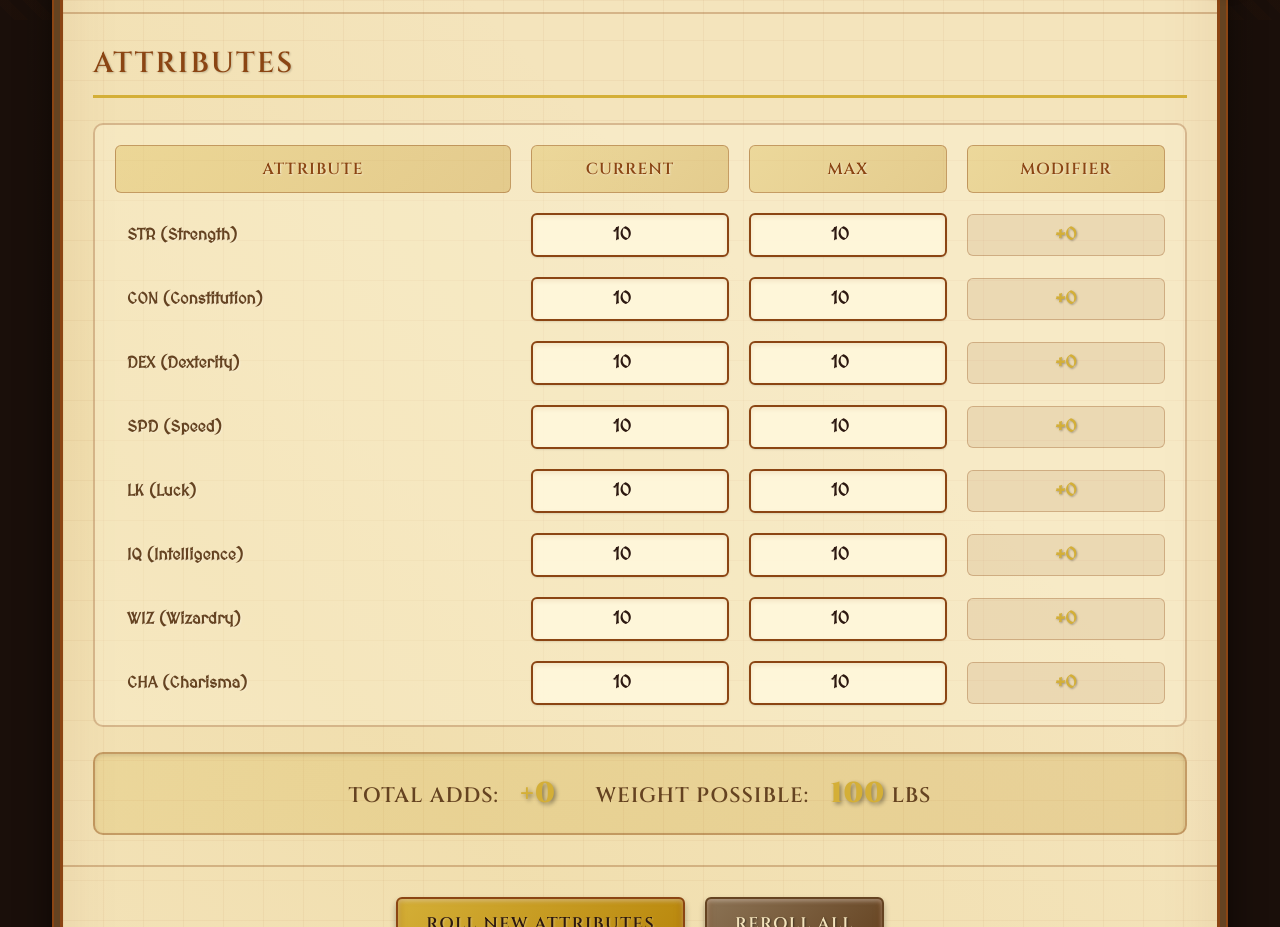
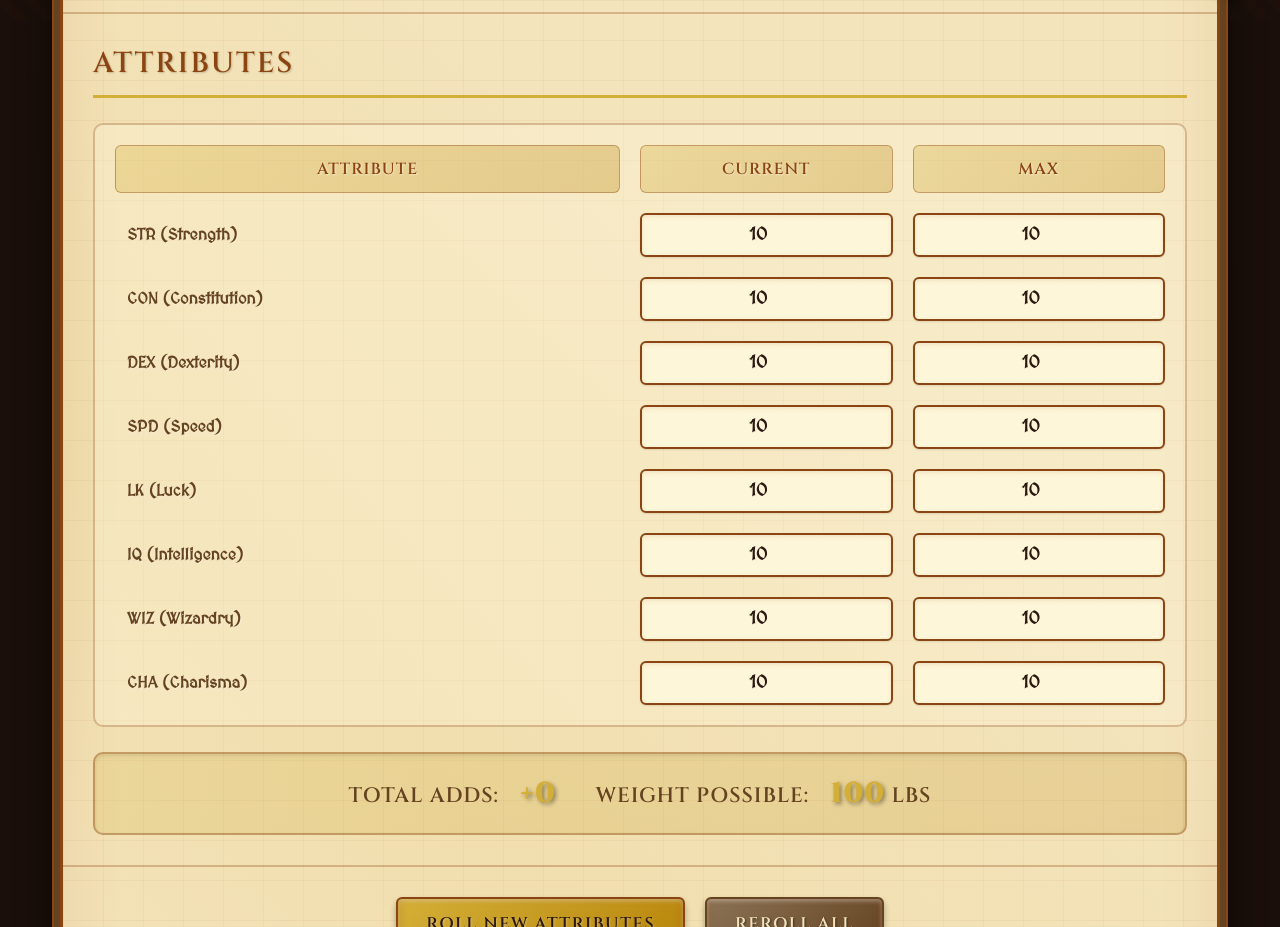
Before and after one commit to jamtur01/ttchargenerator, a plain HTML site: page index.html in a window 1280 px wide. Shown: the part 780-1707 px from the top of the page. Drawn offline with Linux system fonts and the light colour scheme.

Commit message:
Removed modifier column

```diff
--- a/app.js
+++ b/app.js
@@ -106,8 +106,7 @@ class TTCharacterGenerator {
         ['str', 'con', 'dex', 'spd', 'lk', 'iq', 'wiz', 'cha'].forEach(attr => {
             this.attributeElements[attr] = {
                 current: document.getElementById(`${attr}-current`),
-                max: document.getElementById(`${attr}-max`),
-                modifier: document.getElementById(`${attr}-modifier`)
+                max: document.getElementById(`${attr}-max`)
             };
         });
     }
@@ -684,12 +683,6 @@ class TTCharacterGenerator {
     }
 
     updateModifiers() {
-        // Update attribute modifiers (for display only)
-        Object.keys(this.attributeElements).forEach(attr => {
-            const modifier = this.character.calculateModifier(this.character.attributes[attr].current);
-            this.attributeElements[attr].modifier.textContent = modifier >= 0 ? `+${modifier}` : `${modifier}`;
-        });
-
         // Update total combat adds (only STR, DEX, SPD, LK > 12)
         const adds = this.character.calculateTotalAdds();
         this.elements.totalAdds.textContent = adds >= 0 ? `+${adds}` : adds;
--- a/index.html
+++ b/index.html
@@ -229,7 +229,6 @@
             <div class="attribute-header">Attribute</div>
             <div class="attribute-header">Current</div>
             <div class="attribute-header">Max</div>
-            <div class="attribute-header">Modifier</div>
 
             <div
               class="attribute-name"
@@ -251,7 +250,6 @@
               min="1"
               max="999"
             />
-            <span id="str-modifier" class="modifier">+0</span>
 
             <div
               class="attribute-name"
@@ -273,7 +271,6 @@
               min="1"
               max="999"
             />
-            <span id="con-modifier" class="modifier">+0</span>
 
             <div
               class="attribute-name"
@@ -295,7 +292,6 @@
               min="1"
               max="999"
             />
-            <span id="dex-modifier" class="modifier">+0</span>
 
             <div
               class="attribute-name"
@@ -317,7 +313,6 @@
               min="1"
               max="999"
             />
-            <span id="spd-modifier" class="modifier">+0</span>
 
             <div
               class="attribute-name"
@@ -339,7 +334,6 @@
               min="1"
               max="999"
             />
-            <span id="lk-modifier" class="modifier">+0</span>
 
             <div
               class="attribute-name"
@@ -361,7 +355,6 @@
               min="1"
               max="999"
             />
-            <span id="iq-modifier" class="modifier">+0</span>
 
             <div
               class="attribute-name"
@@ -383,7 +376,6 @@
               min="1"
               max="999"
             />
-            <span id="wiz-modifier" class="modifier">+0</span>
 
             <div
               class="attribute-name"
@@ -405,7 +397,6 @@
               min="1"
               max="999"
             />
-            <span id="cha-modifier" class="modifier">+0</span>
           </div>
 
           <div class="attribute-summary">
--- a/styles.css
+++ b/styles.css
@@ -227,7 +227,7 @@ h3 {
 
 .attributes-grid {
     display: grid;
-    grid-template-columns: 2fr 1fr 1fr 1fr;
+    grid-template-columns: 2fr 1fr 1fr;
     gap: 20px;
     align-items: center;
     background: rgba(255, 248, 220, 0.3);
```
Also changed, not shown: 1 other file.
